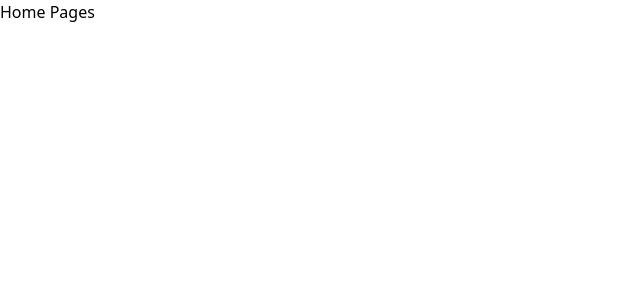
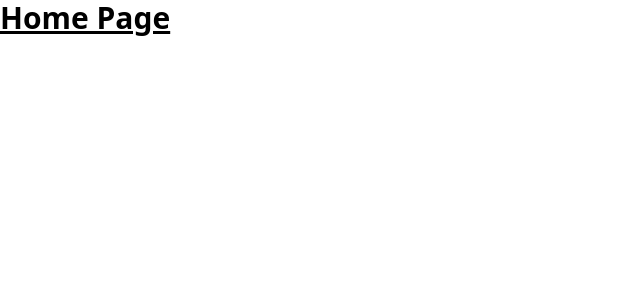
Before and after one commit to Sewakantor/frontend, a Next.js app: page / in a window 1280 px wide. Shown: the top 300 px of the page, without its empty margins (0-640 px from the left). Built offline with nearby package versions, Linux system fonts and the light colour scheme.

Commit message:
Update Tailwinds to ver 3

```diff
--- a/package.json
+++ b/package.json
@@ -13,8 +13,8 @@
     "react-dom": "17.0.2"
   },
   "devDependencies": {
-    "autoprefixer": "^9.8.8",
-    "postcss": "^7.0.39",
-    "tailwindcss": "npm:@tailwindcss/postcss7-compat@^2.2.17"
+    "autoprefixer": "^10.4.0",
+    "postcss": "^8.4.5",
+    "tailwindcss": "^3.0.7"
   }
 }
--- a/pages/index.js
+++ b/pages/index.js
@@ -1,7 +1,9 @@
 export default function Home() {
   return (
     <>
-      Home Pages
+      <h1 className="text-3xl font-bold underline">
+        Home Page
+      </h1>
     </>
   )
 }
--- a/tailwind.config.js
+++ b/tailwind.config.js
@@ -1,10 +1,21 @@
+// module.exports = {
+//   purge: ['./pages/**/*.{js,ts,jsx,tsx}', './components/**/*.{js,ts,jsx,tsx}'],
+//   darkMode: false, // or 'media' or 'class'
+//   theme: {
+//     extend: {},
+//   },
+//   variants: {
+//     extend: {},
+//   },
+//   plugins: [],
+// }
+
 module.exports = {
-  purge: ['./pages/**/*.{js,ts,jsx,tsx}', './components/**/*.{js,ts,jsx,tsx}'],
-  darkMode: false, // or 'media' or 'class'
+  content: [
+    "./pages/**/*.{js,ts,jsx,tsx}",
+    "./components/**/*.{js,ts,jsx,tsx}",
+  ],
   theme: {
-    extend: {},
-  },
-  variants: {
     extend: {},
   },
   plugins: [],
```
Also changed, not shown: 1 other file (tests, documents, lock files or other folders).
